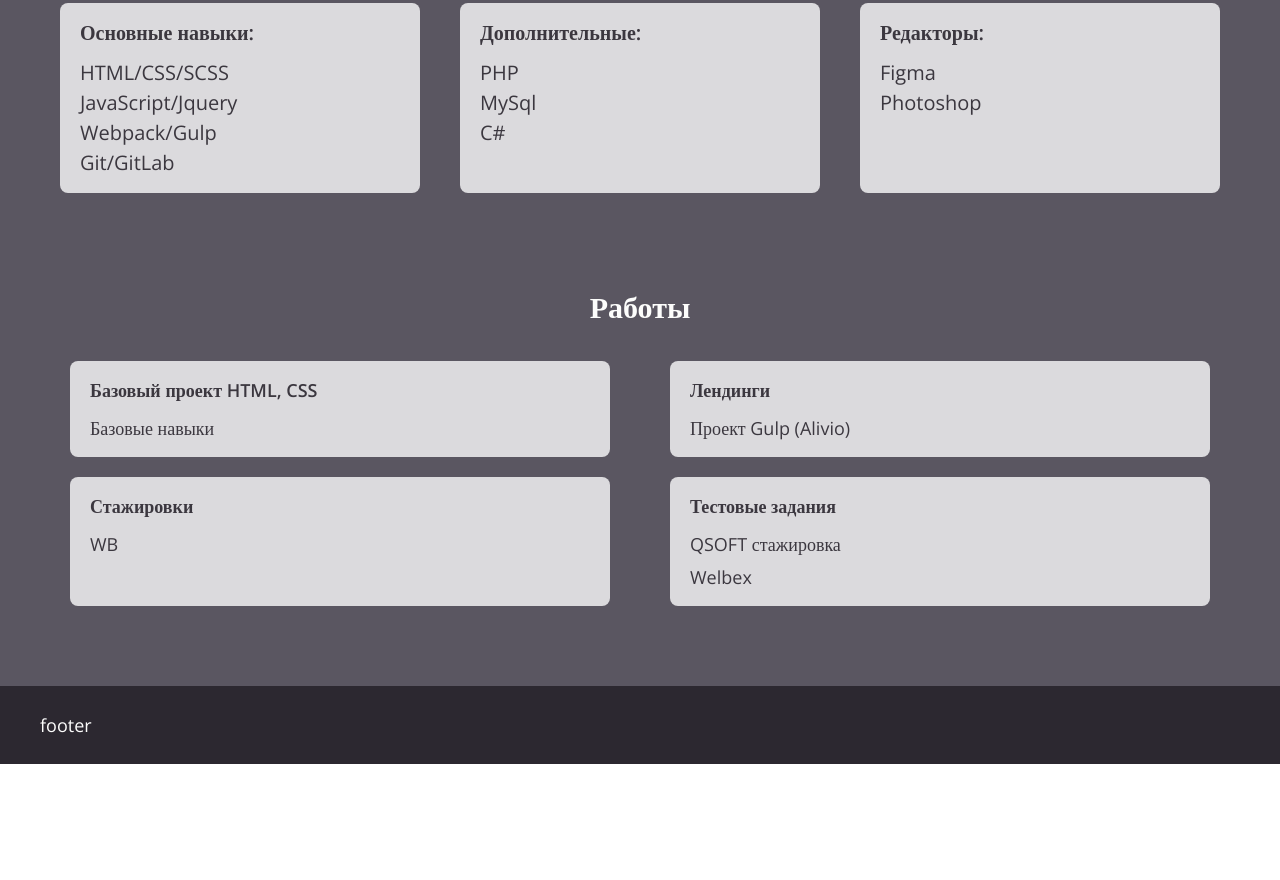
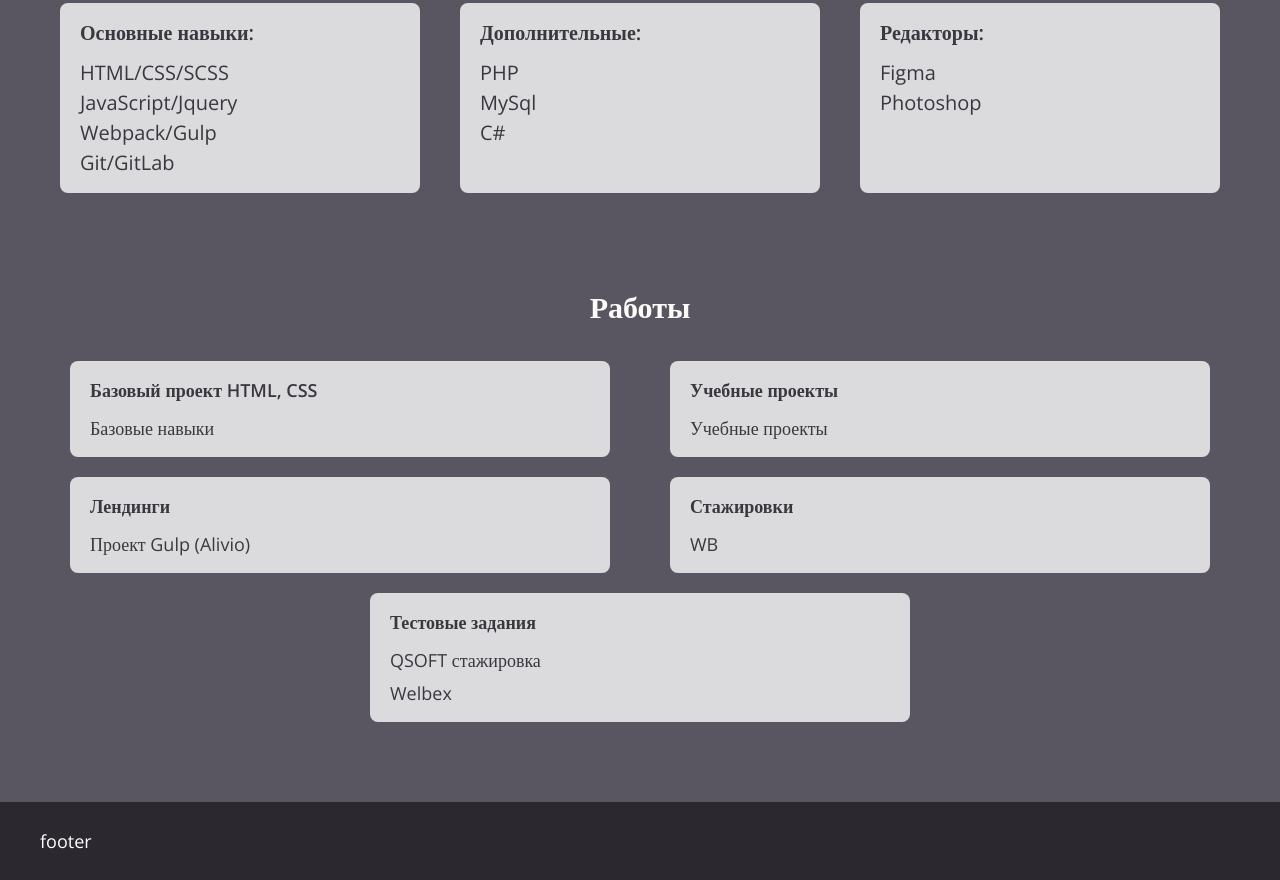
Before and after one commit to AliceTYu/MyProfile, a plain HTML site: page index.html in a window 1280 px wide. Shown: the part 641-1521 px from the top of the page. Before the commit the page ends 1405 px from the top, so only its background shows below. Drawn offline with nearby package versions, Linux system fonts and the light colour scheme.

Commit message:
add study project

```diff
--- a/index.html
+++ b/index.html
@@ -80,6 +80,13 @@
                             </div>
 
                             <div class="jobs__box">
+                                <div class="box__title">Учебные проекты</div>
+                                <div class="box__text">
+                                    <a class="box__link" target="_blank" href="https://alicetyu.github.io/study_projects/">Учебные проекты</a>
+                                </div>
+                            </div>
+
+                            <div class="jobs__box">
                                 <div class="box__title">Лендинги</div>
                                 <div class="box__text">
                                     <a class="box__link" target="_blank" href="https://alicetyu.github.io/Alivio/dist/">Проект Gulp (Alivio)</a>
```
